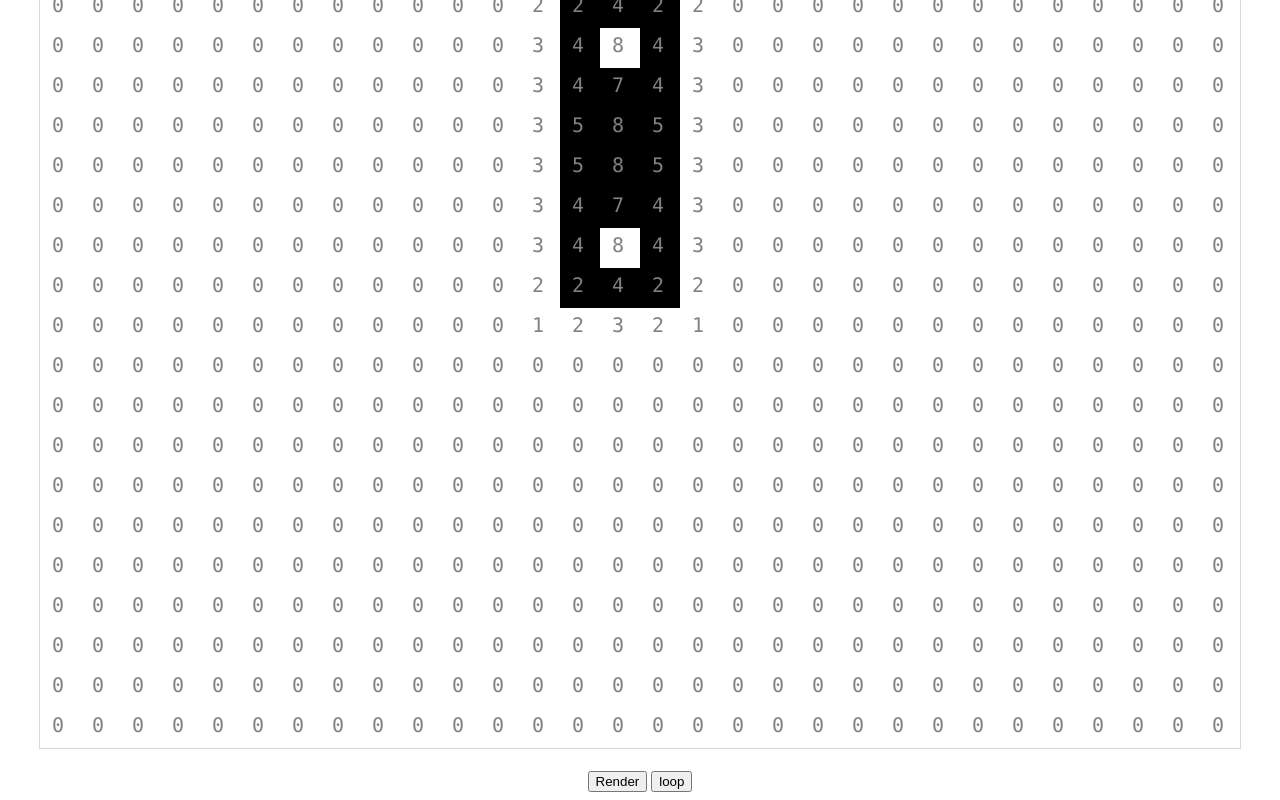
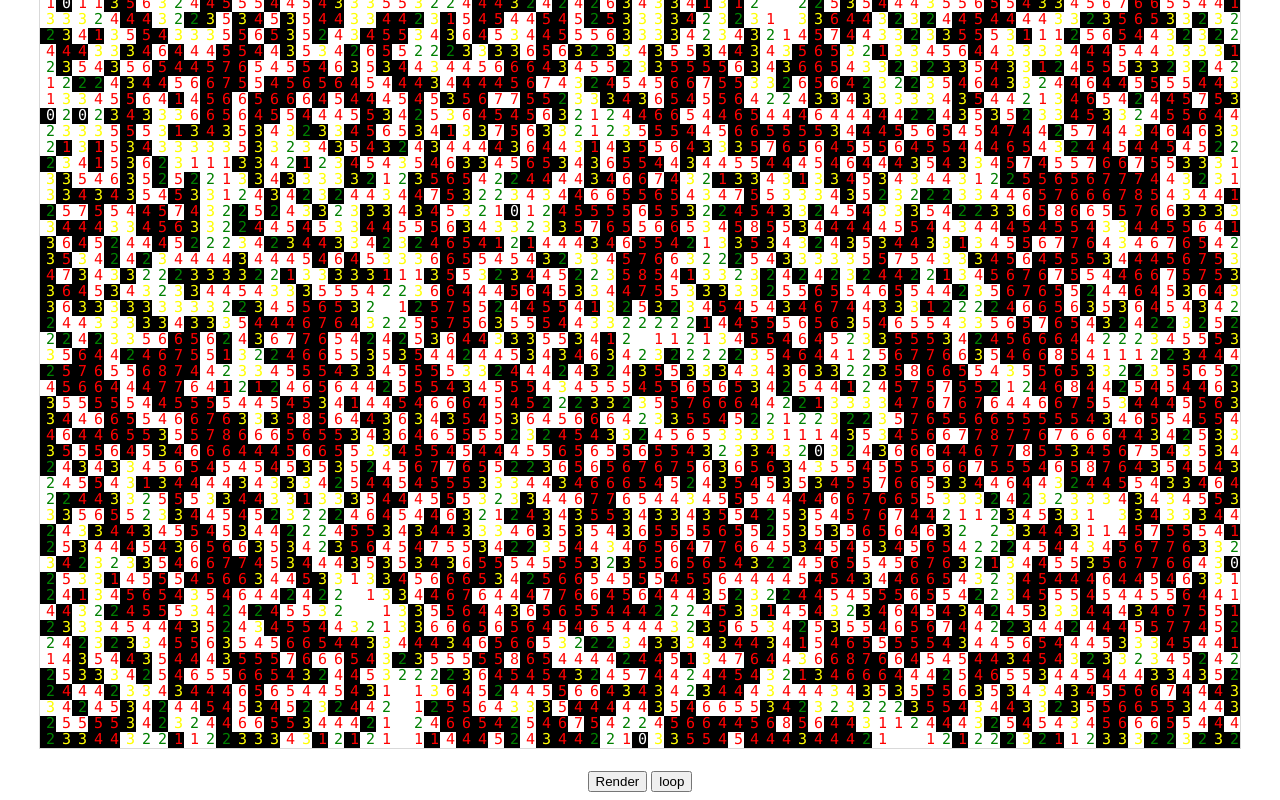
Before and after one commit to F4NZ41/gameOfLife, a plain HTML site: page index.html in a window 1280 px wide. Both pictures are taken after a click on the button "Render". Shown: the part 533-1333 px from the top of the page. Drawn offline with Linux system fonts and the light colour scheme.

Commit message:
it works

```diff
--- a/index.html
+++ b/index.html
@@ -7,7 +7,7 @@
     <link rel="stylesheet" href="style.css">
     <title>Document</title>
 </head>
-<body onload="render()">
+<body onload="">
     <br><br><br><br>
     <canvas id="c" width="1200" height="1200"></canvas>
     <br><br>
--- a/main.js
+++ b/main.js
@@ -1,88 +1,46 @@
-const width = 30;
-const height = 30;
-const pxs = 40;
+const width = 75;
+const height = 75;
+const pxs = 16;
 
 var numbson = true;
 
 var c = document.getElementById("c");
 var ctx = c.getContext("2d");
 
-var pg = [
-    [0,0,0,0,0,0,0,0,0,0,0,0,0,0,0,0,0,0,0,0,0,0,0,0,0,0,0,0,0,0],
-    [0,0,0,1,0,0,0,0,0,0,0,0,0,0,0,0,0,0,0,0,0,0,0,0,0,0,0,0,0,0],
-    [0,0,0,0,1,0,0,0,0,0,0,0,0,0,0,0,0,0,0,0,0,0,0,0,0,0,0,0,0,0],
-    [0,0,1,1,1,0,0,0,0,0,0,0,0,0,0,0,0,0,0,0,0,0,0,0,0,0,0,0,0,0],
-    [0,0,0,0,0,0,0,0,0,0,0,0,0,0,0,0,0,0,0,0,0,0,0,0,0,0,0,0,0,0],
-    [0,0,0,0,0,0,0,0,0,0,0,0,0,0,0,0,0,0,0,0,0,0,0,0,0,0,0,0,0,0],
-    [0,0,0,0,0,0,0,0,0,0,0,0,0,0,0,0,0,0,0,0,0,0,0,0,0,0,0,0,0,0],
-    [0,0,0,0,0,0,0,0,0,0,0,0,0,0,0,0,0,0,0,0,0,0,0,0,0,0,0,0,0,0],
-    [0,0,0,0,0,0,0,0,0,0,0,0,0,0,0,0,0,0,0,0,0,0,0,0,0,0,0,0,0,0],
-    [0,0,0,0,0,0,0,0,0,0,0,0,0,0,0,0,0,0,0,0,0,0,0,0,0,0,0,0,0,0],
-    [0,0,0,0,0,0,0,0,0,0,0,0,0,0,1,0,0,0,0,0,0,0,0,0,0,0,0,0,0,0],
-    [0,0,0,0,0,0,0,0,0,0,0,0,0,0,1,0,0,0,0,0,0,0,0,0,0,0,0,0,0,0],
-    [0,0,0,0,0,0,0,0,0,0,0,0,0,1,0,1,0,0,0,0,0,0,0,0,0,0,0,0,0,0],
-    [0,0,0,0,0,0,0,0,0,0,0,0,0,0,1,0,0,0,0,0,0,0,0,0,0,0,0,0,0,0],
-    [0,0,0,0,0,0,0,0,0,0,0,0,0,0,1,0,0,0,0,0,0,0,0,0,0,0,0,0,0,0],
-    [0,0,0,0,0,0,0,0,0,0,0,0,0,0,1,0,0,0,0,0,0,0,0,0,0,0,0,0,0,0],
-    [0,0,0,0,0,0,0,0,0,0,0,0,0,0,1,0,0,0,0,0,0,0,0,0,0,0,0,0,0,0],
-    [0,0,0,0,0,0,0,0,0,0,0,0,0,1,0,1,0,0,0,0,0,0,0,0,0,0,0,0,0,0],
-    [0,0,0,0,0,0,0,0,0,0,0,0,0,0,1,0,0,0,0,0,0,0,0,0,0,0,0,0,0,0],
-    [0,0,0,0,0,0,0,0,0,0,0,0,0,0,1,0,0,0,0,0,0,0,0,0,0,0,0,0,0,0],
-    [0,0,0,0,0,0,0,0,0,0,0,0,0,0,0,0,0,0,0,0,0,0,0,0,0,0,0,0,0,0],
-    [0,0,0,0,0,0,0,0,0,0,0,0,0,0,0,0,0,0,0,0,0,0,0,0,0,0,0,0,0,0],
-    [0,0,0,0,0,0,0,0,0,0,0,0,0,0,0,0,0,0,0,0,0,0,0,0,0,0,0,0,0,0],
-    [0,0,0,0,0,0,0,0,0,0,0,0,0,0,0,0,0,0,0,0,0,0,0,0,0,0,0,0,0,0],
-    [0,0,0,0,0,0,0,0,0,0,0,0,0,0,0,0,0,0,0,0,0,0,0,0,0,0,0,0,0,0],
-    [0,0,0,0,0,0,0,0,0,0,0,0,0,0,0,0,0,0,0,0,0,0,0,0,0,0,0,0,0,0],
-    [0,0,0,0,0,0,0,0,0,0,0,0,0,0,0,0,0,0,0,0,0,0,0,0,0,0,0,0,0,0],
-    [0,0,0,0,0,0,0,0,0,0,0,0,0,0,0,0,0,0,0,0,0,0,0,0,0,0,0,0,0,0],
-    [0,0,0,0,0,0,0,0,0,0,0,0,0,0,0,0,0,0,0,0,0,0,0,0,0,0,0,0,0,0],
-    [0,0,0,0,0,0,0,0,0,0,0,0,0,0,0,0,0,0,0,0,0,0,0,0,0,0,0,0,0,0],
-];
+var pg = [];
+
+for(var i = 0; i < height; i++) {
+    var pg1 = [];
+    for(var j = 0; j < width; j++) {
+        var zeroone = Math.floor(Math.random()*2);
+        pg1.push(zeroone)
+    }
+    pg.push(pg1);
+}
+
+console.log(pg)
 
 function loopthis() {
-    setInterval(render, 0);
+    setInterval(render, 1);
 }
 
 
 function render() {
 
     // just a reference gotta clone this array (pg) into other array so that a tick represents an instantaneous change in all variables at the same time
-    // see comment 2. asdasdasd
+    // see comment 2. this is the branmh
 
-    var pgf = [
-        [0,0,0,0,0,0,0,0,0,0,0,0,0,0,0,0,0,0,0,0,0,0,0,0,0,0,0,0,0,0],
-        [0,0,0,0,0,0,0,0,0,0,0,0,0,0,0,0,0,0,0,0,0,0,0,0,0,0,0,0,0,0],
-        [0,0,0,0,0,0,0,0,0,0,0,0,0,0,0,0,0,0,0,0,0,0,0,0,0,0,0,0,0,0],
-        [0,0,0,0,0,0,0,0,0,0,0,0,0,0,0,0,0,0,0,0,0,0,0,0,0,0,0,0,0,0],
-        [0,0,0,0,0,0,0,0,0,0,0,0,0,0,0,0,0,0,0,0,0,0,0,0,0,0,0,0,0,0],
-        [0,0,0,0,0,0,0,0,0,0,0,0,0,0,0,0,0,0,0,0,0,0,0,0,0,0,0,0,0,0],
-        [0,0,0,0,0,0,0,0,0,0,0,0,0,0,0,0,0,0,0,0,0,0,0,0,0,0,0,0,0,0],
-        [0,0,0,0,0,0,0,0,0,0,0,0,0,0,0,0,0,0,0,0,0,0,0,0,0,0,0,0,0,0],
-        [0,0,0,0,0,0,0,0,0,0,0,0,0,0,0,0,0,0,0,0,0,0,0,0,0,0,0,0,0,0],
-        [0,0,0,0,0,0,0,0,0,0,0,0,0,0,0,0,0,0,0,0,0,0,0,0,0,0,0,0,0,0],
-        [0,0,0,0,0,0,0,0,0,0,0,0,0,0,0,0,0,0,0,0,0,0,0,0,0,0,0,0,0,0],
-        [0,0,0,0,0,0,0,0,0,0,0,0,0,0,0,0,0,0,0,0,0,0,0,0,0,0,0,0,0,0],
-        [0,0,0,0,0,0,0,0,0,0,0,0,0,0,0,0,0,0,0,0,0,0,0,0,0,0,0,0,0,0],
-        [0,0,0,0,0,0,0,0,0,0,0,0,0,0,0,0,0,0,0,0,0,0,0,0,0,0,0,0,0,0],
-        [0,0,0,0,0,0,0,0,0,0,0,0,0,0,0,0,0,0,0,0,0,0,0,0,0,0,0,0,0,0],
-        [0,0,0,0,0,0,0,0,0,0,0,0,0,0,0,0,0,0,0,0,0,0,0,0,0,0,0,0,0,0],
-        [0,0,0,0,0,0,0,0,0,0,0,0,0,0,0,0,0,0,0,0,0,0,0,0,0,0,0,0,0,0],
-        [0,0,0,0,0,0,0,0,0,0,0,0,0,0,0,0,0,0,0,0,0,0,0,0,0,0,0,0,0,0],
-        [0,0,0,0,0,0,0,0,0,0,0,0,0,0,0,0,0,0,0,0,0,0,0,0,0,0,0,0,0,0],
-        [0,0,0,0,0,0,0,0,0,0,0,0,0,0,0,0,0,0,0,0,0,0,0,0,0,0,0,0,0,0],
-        [0,0,0,0,0,0,0,0,0,0,0,0,0,0,0,0,0,0,0,0,0,0,0,0,0,0,0,0,0,0],
-        [0,0,0,0,0,0,0,0,0,0,0,0,0,0,0,0,0,0,0,0,0,0,0,0,0,0,0,0,0,0],
-        [0,0,0,0,0,0,0,0,0,0,0,0,0,0,0,0,0,0,0,0,0,0,0,0,0,0,0,0,0,0],
-        [0,0,0,0,0,0,0,0,0,0,0,0,0,0,0,0,0,0,0,0,0,0,0,0,0,0,0,0,0,0],
-        [0,0,0,0,0,0,0,0,0,0,0,0,0,0,0,0,0,0,0,0,0,0,0,0,0,0,0,0,0,0],
-        [0,0,0,0,0,0,0,0,0,0,0,0,0,0,0,0,0,0,0,0,0,0,0,0,0,0,0,0,0,0],
-        [0,0,0,0,0,0,0,0,0,0,0,0,0,0,0,0,0,0,0,0,0,0,0,0,0,0,0,0,0,0],
-        [0,0,0,0,0,0,0,0,0,0,0,0,0,0,0,0,0,0,0,0,0,0,0,0,0,0,0,0,0,0],
-        [0,0,0,0,0,0,0,0,0,0,0,0,0,0,0,0,0,0,0,0,0,0,0,0,0,0,0,0,0,0],
-        [0,0,0,0,0,0,0,0,0,0,0,0,0,0,0,0,0,0,0,0,0,0,0,0,0,0,0,0,0,0],
-    ];
-    console.error(pgf)
+    var pgf = [];
+
+    for(var i = 0; i < height; i++) {
+        var pgf1 = [];
+        for(var j = 0; j < width; j++) {
+            pgf1.push(0)
+        }
+        pgf.push(pgf1);
+    }
+
+
 
     for(var i = 0; i < height; i++) {
         for(var j = 0; j < width; j++) {
@@ -123,9 +81,41 @@ function render() {
             }
 
             if(numbson) {
-                ctx.fillStyle = "gray";
-                ctx.font = "20px Consolas";
-                ctx.fillText(n, j*pxs+12,i*pxs+24);
+                switch(n) {
+                    case 0:
+                        ctx.fillStyle = "white";
+                        break;
+                    case 1:
+                        ctx.fillStyle = "red";
+                        break;
+                    case 2:
+                        ctx.fillStyle = "green";
+                        break;
+                    case 3:
+                        ctx.fillStyle = "yellow";
+                        break;
+                    case 4:
+                        ctx.fillStyle = "red";
+                        break;
+                    case 5:
+                        ctx.fillStyle = "red";
+                        break;
+                    case 6:
+                        ctx.fillStyle = "red";
+                        break;
+                    case 7:
+                        ctx.fillStyle = "red";
+                        break;
+                    case 8:
+                        ctx.fillStyle = "red";
+                        break;
+
+
+
+                }
+
+                ctx.font = "15px Consolas";
+                ctx.fillText(n, j*pxs+6,i*pxs+12);
                 ctx.fillStyle = "black";
             }
 
```
